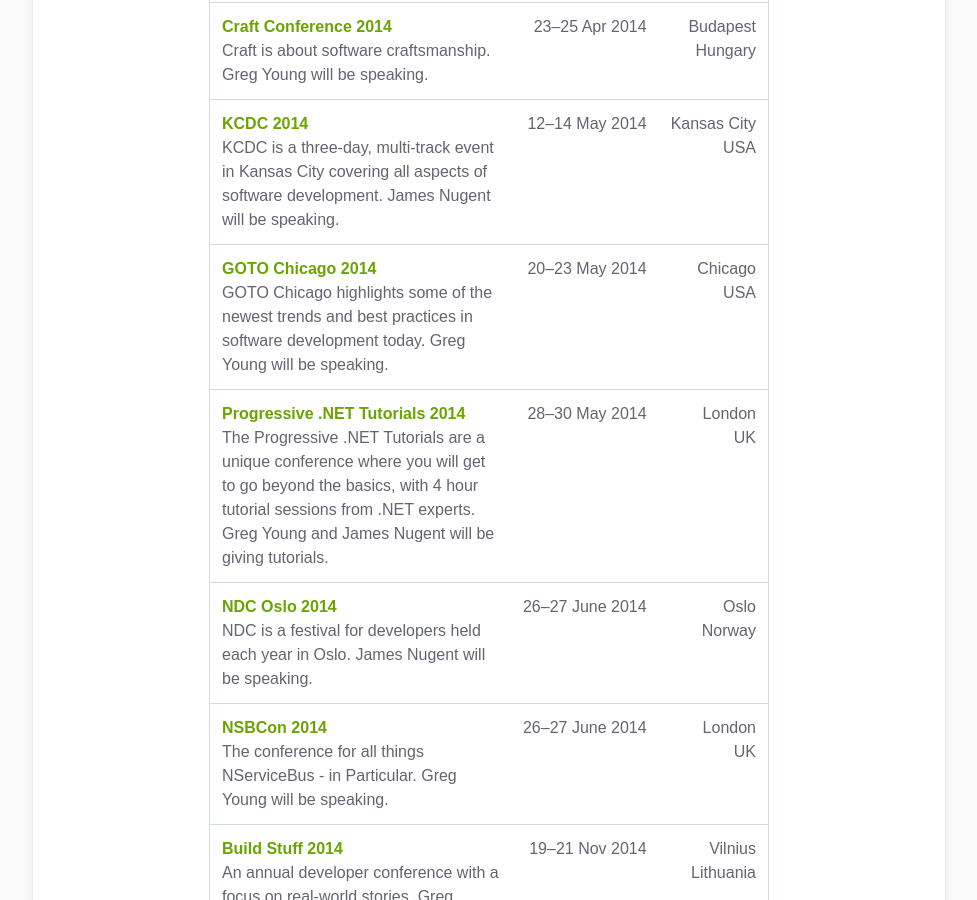
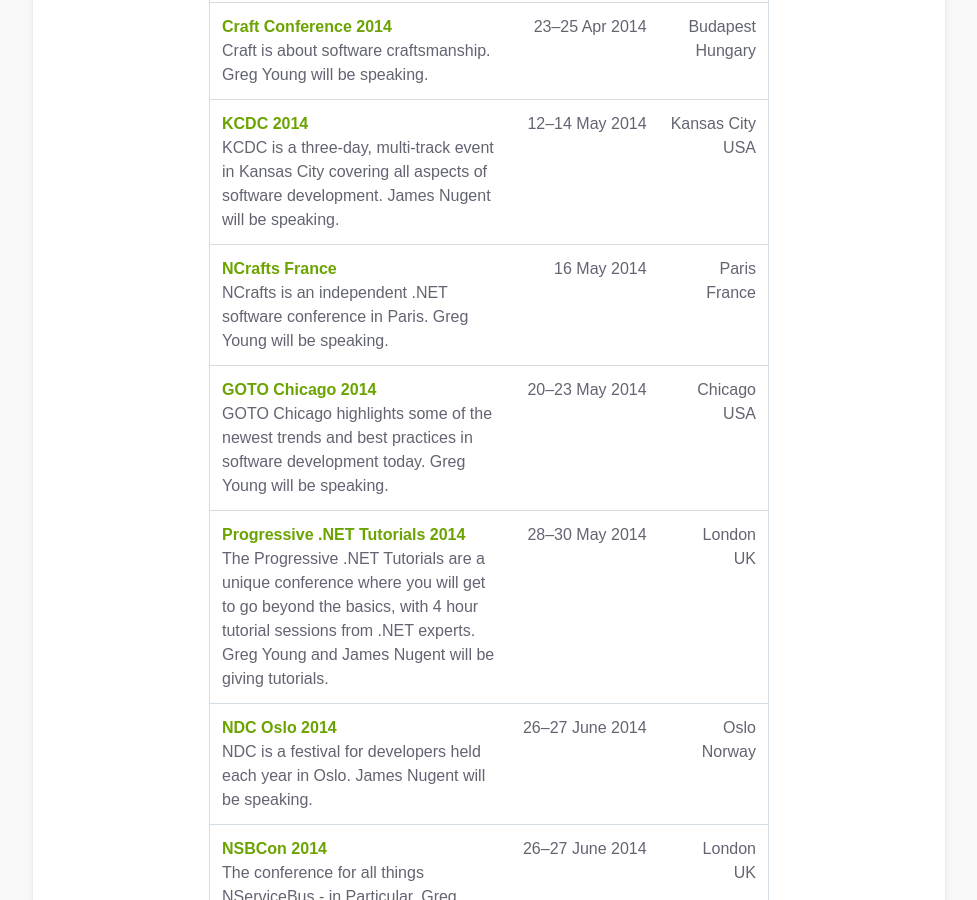
Before and after one commit to sandboxorg/geteventstore.com, a Jekyll site: the page built from community/index.html, in a window 1280 px wide and 900 px high, scrolled down 1130 px. Shown: the whole window, without its empty margins (151-1128 px from the left). Built offline with Jekyll 4.4.1, drawn with Linux system fonts in a browser that asks for light colours; Markdown is read by kramdown in place of the engine named in the settings.

Commit message:
Add event in Paris

```diff
--- a/community/index.html
+++ b/community/index.html
@@ -40,7 +40,7 @@ title: "Community"
 					</tr>
 					<tr>
 						<td>
-							<h3><a href="http://craft-conf.com/2014/">Philly ETE</a></h3>
+							<h3><a href="http://phillyemergingtech.com">Philly ETE</a></h3>
 							<p>Emerging Technologies for the Enterprise is a conference curated by developers, for developers. Greg Young will be speaking.</p>
 						</td>
 						<td>22–23 Apr 2014</td>
@@ -60,8 +60,16 @@ title: "Community"
                             <p>KCDC is a three-day, multi-track event in Kansas City covering all aspects of software development. James Nugent will be speaking.</p>
 						</td>
 						<td>12–14 May 2014</td>
-						<td>Kansas City<br>USA</td>
+						<td>Kansas City<br />USA</td>
 					</tr>
+                    <tr>
+                        <td>
+                            <h3><a href="http://ncrafts.io">NCrafts France</a></h3>
+                            <p>NCrafts is an independent .NET software conference in Paris. Greg Young will be speaking.</p>
+                        </td>
+                        <td>16 May 2014</td>
+                        <td>Paris<br />France</td>
+                    </tr>
 					<tr>
 						<td>
 							<h3><a href="http://gotocon.com/chicago-2014/">GOTO Chicago 2014</a></h3>
```
